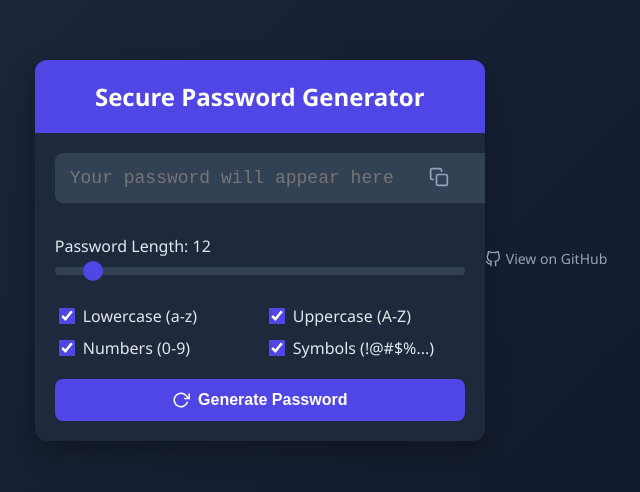
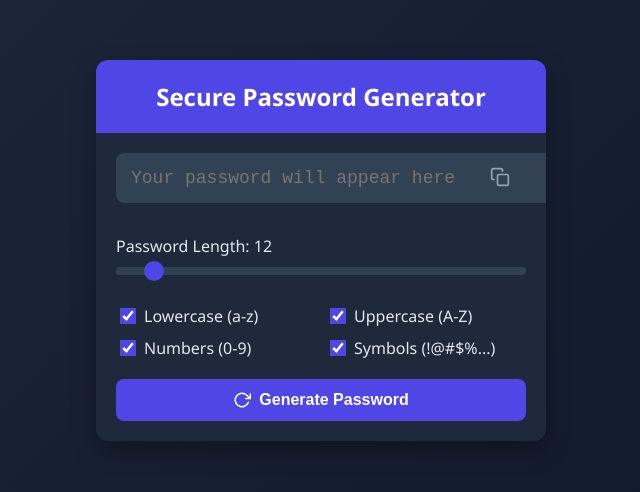
Before and after one commit to mosestyle/password-generator, a plain HTML site: page index.html in a window 1280 px wide. Shown: the part 150-642 px from the top of the page, without its empty margins (319-959 px from the left). Drawn offline with Linux system fonts and the light colour scheme.

Commit message:
Update index.html

```diff
--- a/index.html
+++ b/index.html
@@ -163,24 +163,6 @@
             margin-right: 8px;
             flex-shrink: 0;
         }
-        .footer {
-            text-align: center;
-            margin-top: 20px;
-            font-size: 14px;
-            color: #94a3b8;
-        }
-        .footer a {
-            color: #94a3b8;
-            text-decoration: none;
-            display: inline-flex;
-            align-items: center;
-        }
-        .footer a:hover {
-            color: white;
-        }
-        .footer svg {
-            margin-right: 5px;
-        }
     </style>
 </head>
 <body>
@@ -259,16 +241,6 @@
                 Generate Password
             </button>
         </div>
-    </div>
-
-    <!-- Footer -->
-    <div class="footer">
-        <a href="https://github.com/mosestyle" target="_blank">
-            <svg xmlns="http://www.w3.org/2000/svg" width="16" height="16" viewBox="0 0 24 24" fill="none" stroke="currentColor" stroke-width="2" stroke-linecap="round" stroke-linejoin="round">
-                <path d="M9 19c-5 1.5-5-2.5-7-3m14 6v-3.87a3.37 3.37 0 0 0-.94-2.61c3.14-.35 6.44-1.54 6.44-7A5.44 5.44 0 0 0 20 4.77 5.07 5.07 0 0 0 19.91 1S18.73.65 16 2.48a13.38 13.38 0 0 0-7 0C6.27.65 5.09 1 5.09 1A5.07 5.07 0 0 0 5 4.77a5.44 5.44 0 0 0-1.5 3.78c0 5.42 3.3 6.61 6.44 7A3.37 3.37 0 0 0 9 18.13V22"></path>
-            </svg>
-            View on GitHub
-        </a>
     </div>
 
     <script>
```
